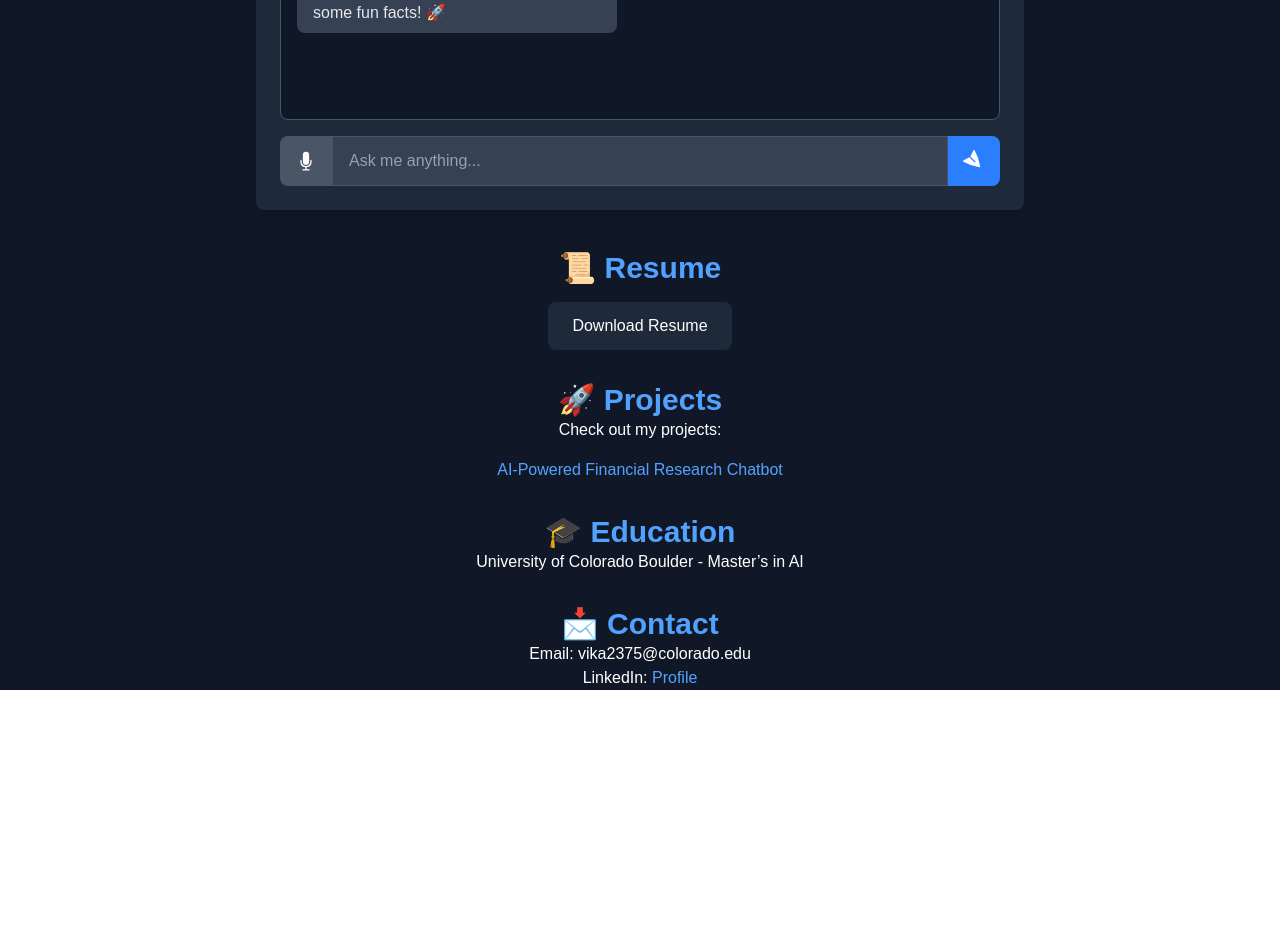
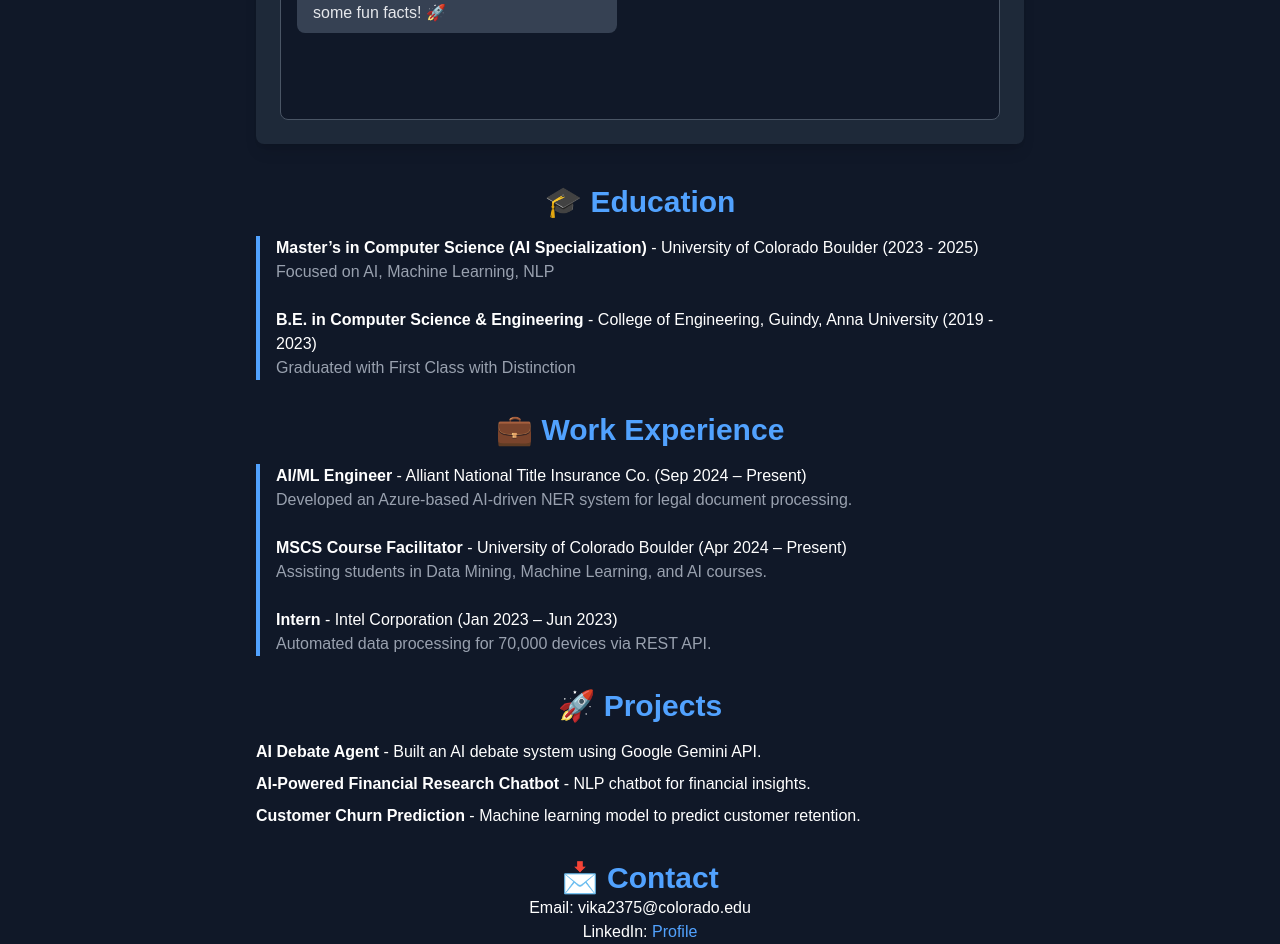
Before and after one commit to ivky03/AI-Portfolio, a Next.js app: page / in a window 1280 px wide. Shown: the part 500-1444 px from the top of the page. Before the commit the page ends 1190 px from the top, so only its background shows below. Built offline with nearby package versions, Linux system fonts and the light colour scheme.

Commit message:
Added Resume, Projects, Contact, Education & Work Experience to page.tsx

```diff
--- a/src/app/page.tsx
+++ b/src/app/page.tsx
@@ -100,33 +100,6 @@ export default function Home() {
     }
   };
 
-  const startListening = () => {
-    if ("webkitSpeechRecognition" in window) {
-      const SpeechRecognition =
-        (window as any).webkitSpeechRecognition ||
-        (window as any).SpeechRecognition;
-      const recognition = new SpeechRecognition();
-
-      recognition.continuous = false;
-      recognition.interimResults = false;
-      recognition.lang = "en-IN";
-
-      recognition.onresult = (event: any) => {
-        const transcript = event.results[0][0].transcript;
-        setInput(transcript);
-        sendMessage();
-      };
-
-      recognition.onerror = (event: any) => {
-        console.error("Speech recognition error:", event);
-      };
-
-      recognition.start();
-    } else {
-      console.log("Speech recognition is not supported.");
-    }
-  };
-
   return (
     <main className="flex flex-col items-center justify-center min-h-screen bg-gray-900 text-white px-6">
       {/* Header */}
@@ -166,66 +139,87 @@ export default function Home() {
             </div>
           ))}
         </div>
-
-        <div className="flex mt-4">
-          <button
-            className="bg-gray-600 px-4 py-3 rounded-l-lg hover:bg-gray-700 flex items-center"
-            onClick={startListening}
-          >
-            <MicrophoneIcon className="h-5 w-5 text-white" />
-          </button>
-          <input
-            type="text"
-            className="flex-1 px-4 py-3 bg-gray-700 text-white border border-gray-600 focus:outline-none"
-            placeholder="Ask me anything..."
-            value={input}
-            onChange={(e) => setInput(e.target.value)}
-            onKeyDown={(e) => e.key === "Enter" && sendMessage()}
-          />
-          <button
-            className="bg-blue-500 px-4 py-3 rounded-r-lg hover:bg-blue-600 disabled:bg-gray-500 flex items-center"
-            onClick={sendMessage}
-            disabled={loading}
-          >
-            {loading ? (
-              "..."
-            ) : (
-              <PaperAirplaneIcon className="h-5 w-5 text-white rotate-45" />
-            )}
-          </button>
-        </div>
       </div>
 
       {/* Resume, Projects, Contact, Education, and Work Experience Sections */}
       <div className="w-full max-w-3xl mt-10">
-        <div className="mb-8 text-center">
-          <h2 className="text-3xl font-semibold text-blue-400">📜 Resume</h2>
-          <a
-            href="/VigneshCV.pdf"
-            download
-            className="inline-block mt-4 px-6 py-3 bg-gray-800 text-white rounded-lg hover:bg-gray-700"
-          >
-            Download Resume
-          </a>
+        {/* Education Timeline */}
+        <div className="mb-8">
+          <h2 className="text-3xl font-semibold text-blue-400 text-center">
+            🎓 Education
+          </h2>
+          <div className="border-l-4 border-blue-400 pl-4 mt-4">
+            <p>
+              <strong>Master’s in Computer Science (AI Specialization)</strong>{" "}
+              - University of Colorado Boulder (2023 - 2025)
+            </p>
+            <p className="text-gray-400">
+              Focused on AI, Machine Learning, NLP
+            </p>
+            <br />
+            <p>
+              <strong>B.E. in Computer Science & Engineering</strong> - College
+              of Engineering, Guindy, Anna University (2019 - 2023)
+            </p>
+            <p className="text-gray-400">
+              Graduated with First Class with Distinction
+            </p>
+          </div>
         </div>
 
+        {/* Work Experience Timeline */}
+        <div className="mb-8">
+          <h2 className="text-3xl font-semibold text-blue-400 text-center">
+            💼 Work Experience
+          </h2>
+          <div className="border-l-4 border-blue-400 pl-4 mt-4">
+            <p>
+              <strong>AI/ML Engineer</strong> - Alliant National Title Insurance
+              Co. (Sep 2024 – Present)
+            </p>
+            <p className="text-gray-400">
+              Developed an Azure-based AI-driven NER system for legal document
+              processing.
+            </p>
+            <br />
+            <p>
+              <strong>MSCS Course Facilitator</strong> - University of Colorado
+              Boulder (Apr 2024 – Present)
+            </p>
+            <p className="text-gray-400">
+              Assisting students in Data Mining, Machine Learning, and AI
+              courses.
+            </p>
+            <br />
+            <p>
+              <strong>Intern</strong> - Intel Corporation (Jan 2023 – Jun 2023)
+            </p>
+            <p className="text-gray-400">
+              Automated data processing for 70,000 devices via REST API.
+            </p>
+          </div>
+        </div>
+
+        {/* Projects */}
         <div className="mb-8 text-center">
           <h2 className="text-3xl font-semibold text-blue-400">🚀 Projects</h2>
-          <p>Check out my projects:</p>
-          <ul className="mt-4 space-y-2">
+          <ul className="mt-4 space-y-2 text-left">
             <li>
-              <a href="#" className="text-blue-400 hover:underline">
-                AI-Powered Financial Research Chatbot
-              </a>
+              <strong>AI Debate Agent</strong> - Built an AI debate system using
+              Google Gemini API.
+            </li>
+            <li>
+              <strong>AI-Powered Financial Research Chatbot</strong> - NLP
+              chatbot for financial insights.
+            </li>
+            <li>
+              <strong>Customer Churn Prediction</strong> - Machine learning
+              model to predict customer retention.
             </li>
           </ul>
         </div>
 
-        <div className="mb-8 text-center">
-          <h2 className="text-3xl font-semibold text-blue-400">🎓 Education</h2>
-          <p>University of Colorado Boulder - Master’s in AI</p>
-        </div>
-
+        {/* Contact */}
         <div className="text-center">
           <h2 className="text-3xl font-semibold text-blue-400">📩 Contact</h2>
           <p>Email: vika2375@colorado.edu</p>
```
